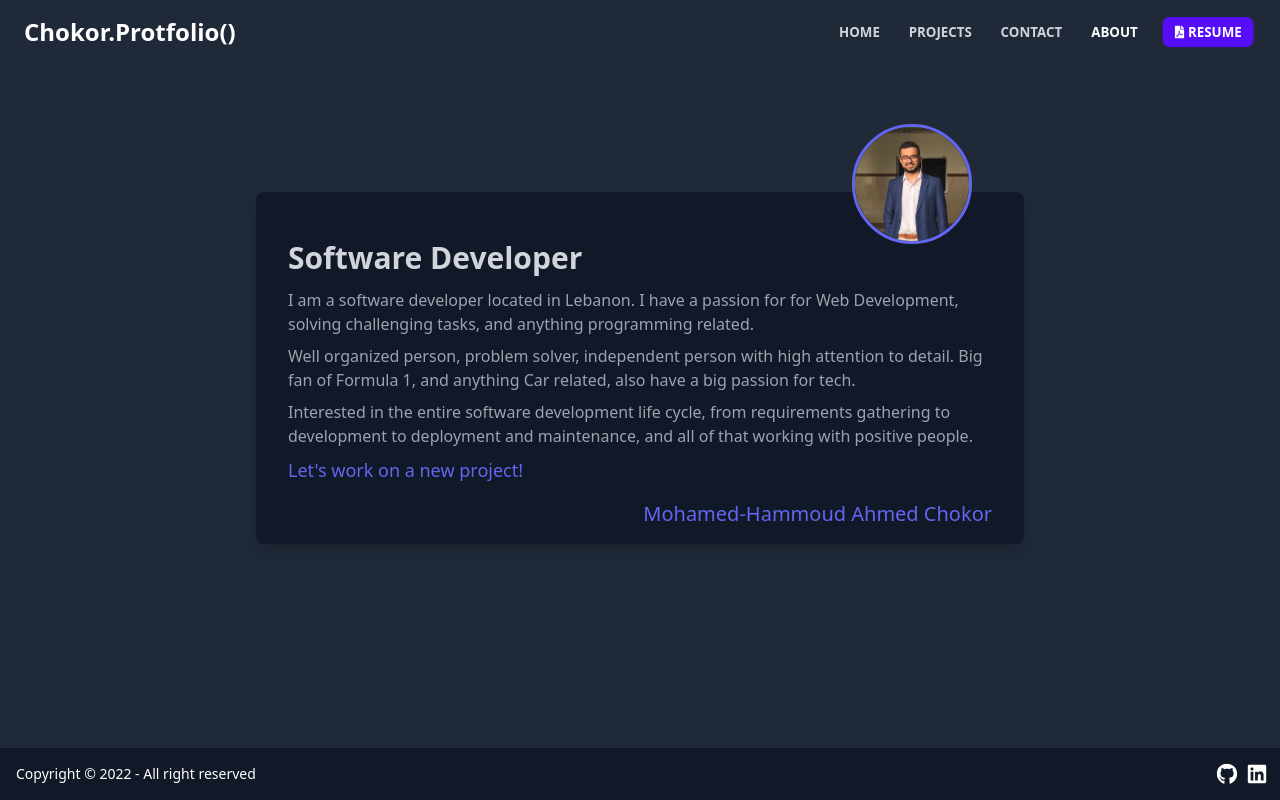
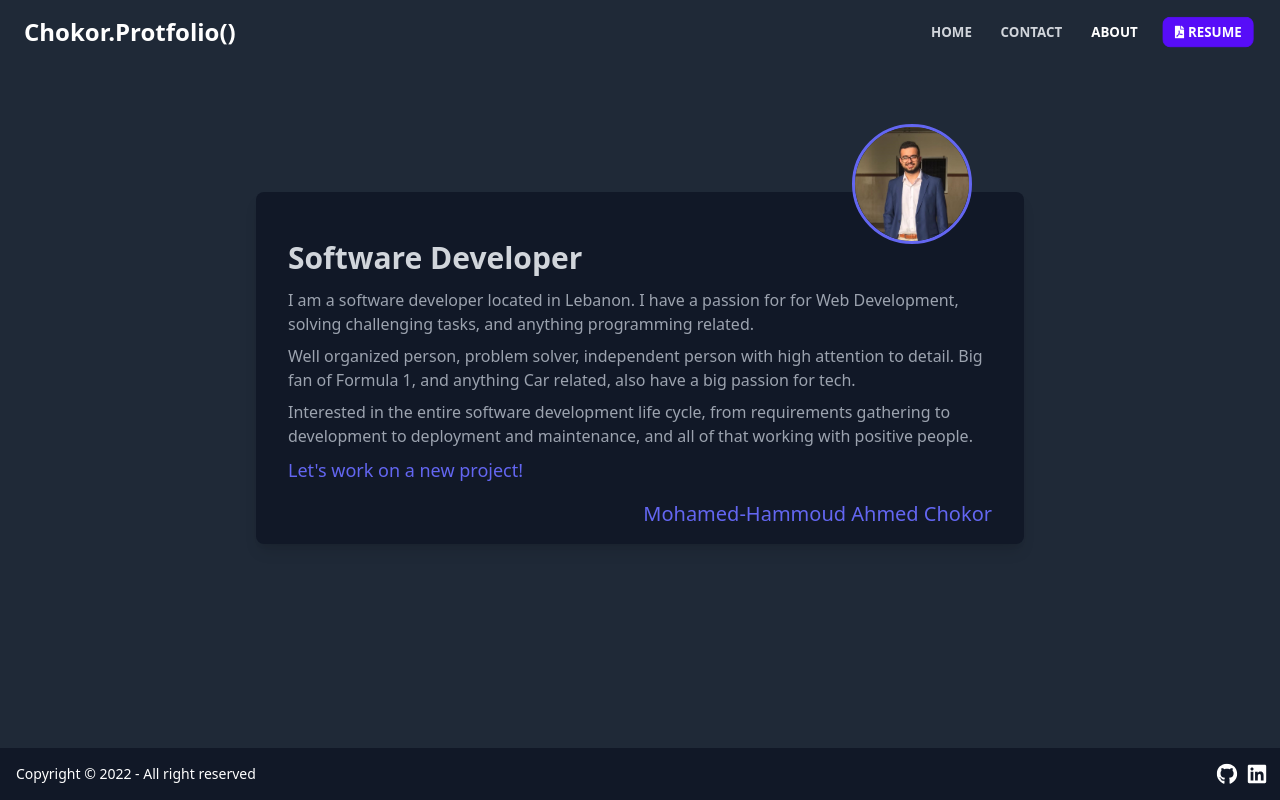
Before and after one commit to mmchokor/Portfolio, a React (Vite) app: page /about in a window 1280 px wide. Built offline with nearby package versions, Linux system fonts and the light colour scheme.

Commit message:
Modified Navbar to show project skills, scrol anim

```diff
--- a/src/components/Projects.jsx
+++ b/src/components/Projects.jsx
@@ -24,9 +24,9 @@ const Projects = () => {
       },
    ]
    return (
-      <section>
+      <section id='projects' className='scroll-mt-24 mt-10'>
          <AnimationOnScroll animateOnce={true} animateIn='animate__fadeInUp'>
-            <div className='mt-8 mb-10 text-center text-4xl text-white font-bold bg-gray-900 border border-gray-700 py-6 rounded-lg shadow-md'>
+            <div className='mb-10 text-center text-4xl text-white font-bold bg-gray-900 border border-gray-700 py-6 rounded-lg shadow-md'>
                <h1>My Projects</h1>{' '}
                <span className='text-sm'>(Not all project are added yet)</span>
             </div>
--- a/src/components/layout/Navbar.jsx
+++ b/src/components/layout/Navbar.jsx
@@ -55,7 +55,9 @@ function Navbar({ title }) {
                <section className='MOBILE-MENU flex lg:hidden'>
                   <div
                      className={
-                        isNavOpen ? 'showMenuNav hamburgermenu-animationIn bg-gray-800' : 'hideMenuNav'
+                        isNavOpen
+                           ? 'showMenuNav hamburgermenu-animationIn bg-gray-800'
+                           : 'hideMenuNav'
                      }
                   >
                      {/* Cross Icon */}
@@ -89,16 +91,24 @@ function Navbar({ title }) {
                         >
                            HOME
                         </Link>
-                        <Link
-                           to='/projects'
-                           className={`text-gray-300 scale-150 ${
-                              pathMatchRoute('/projects') &&
-                              '  font-bold brightness-125  text-white'
-                           }`}
-                           onClick={() => setIsNavOpen(false)}
-                        >
-                           PROJECTS
-                        </Link>
+                        {pathMatchRoute('/') && (
+                           <>
+                              <a
+                                 href='#skills'
+                                 className={'text-gray-300 scale-150'}
+                                 onClick={() => setIsNavOpen(false)}
+                              >
+                                 Skills
+                              </a>
+                              <a
+                                 href='#projects'
+                                 className={'text-gray-300 scale-150'}
+                                 onClick={() => setIsNavOpen(false)}
+                              >
+                                 Projects
+                              </a>
+                           </>
+                        )}
                         <Link
                            to='/contact'
                            className={`text-gray-300 scale-150 ${
@@ -157,20 +167,22 @@ function Navbar({ title }) {
                      <Link
                         to='/'
                         className={`${standardButton} ${
-                           pathMatchRoute('/') && 'font-bold brightness-125 text-white'
+                           pathMatchRoute('/') &&
+                           'font-bold brightness-125 text-white'
                         }`}
                      >
                         Home
                      </Link>
-                     <Link
-                        to='/projects'
-                        className={`${standardButton} ${
-                           pathMatchRoute('/projects') &&
-                           'font-bold brightness-125 text-white'
-                        }`}
-                     >
-                        Projects
-                     </Link>
+                     {pathMatchRoute('/') && (
+                        <>
+                           <a href='#skills' className={standardButton}>
+                              Skills
+                           </a>
+                           <a href='#projects' className={standardButton}>
+                              Projects
+                           </a>
+                        </>
+                     )}
                      <Link
                         to='/contact'
                         className={`${standardButton} ${
--- a/src/index.css
+++ b/src/index.css
@@ -18,6 +18,10 @@
 /* Handle on hover */
 ::-webkit-scrollbar-thumb:hover {
    @apply bg-gray-600;
+}
+
+html {
+	scroll-behavior: smooth;
 }
 
 body {
```
